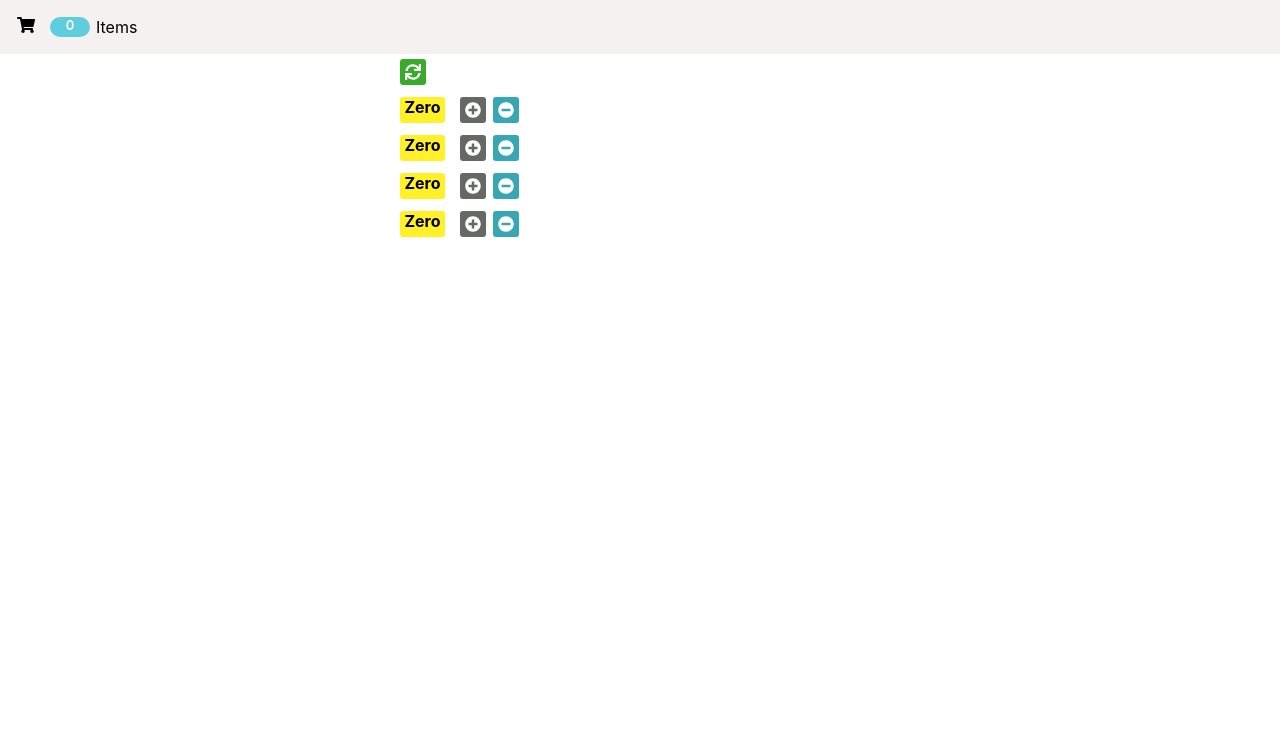
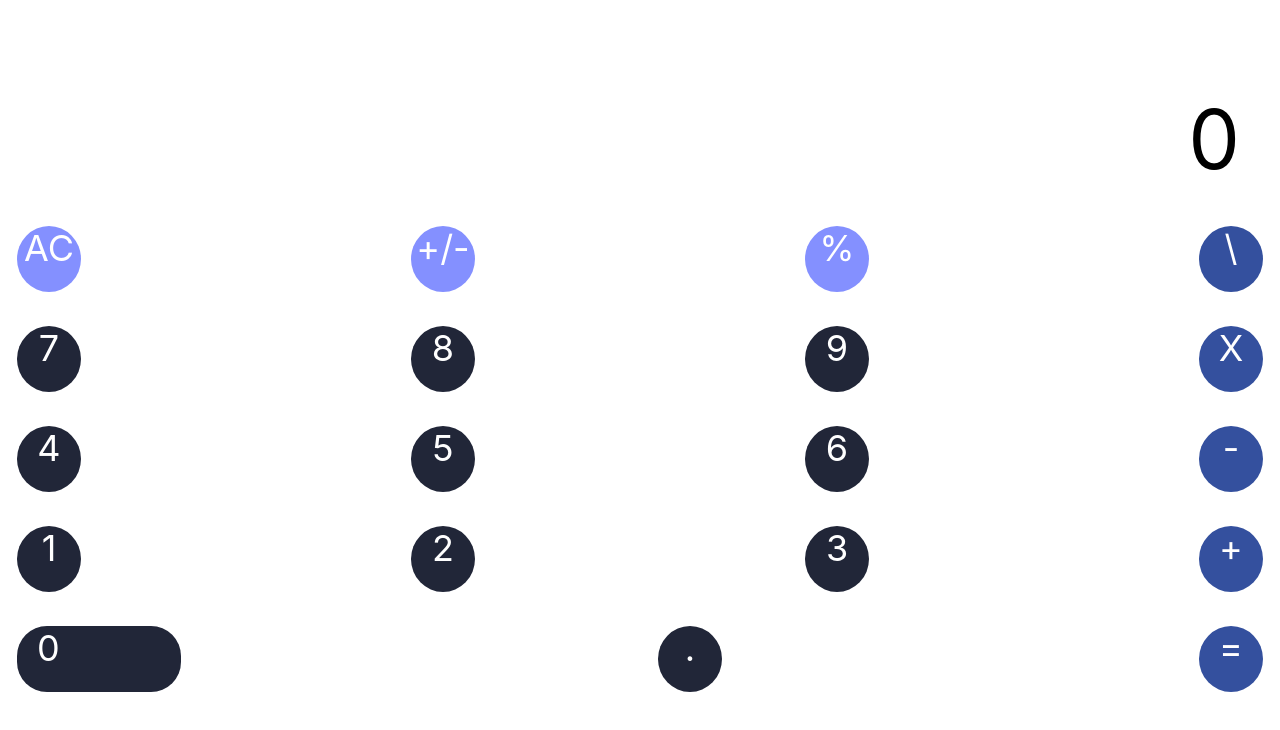
Before and after one commit to manarshaar/register, a React (Create React App) app: page / in a window 1280 px wide. Shown: the top 730 px of the page. Built offline with nearby package versions, Linux system fonts and the light colour scheme.

Commit message:
make the design

```diff
--- a/src/App.css
+++ b/src/App.css
@@ -1,18 +1,43 @@
-.wrapper{
+.screen{
+    padding-top: 90px;
+    padding-right: 40px;
+    padding-bottom: 20px;
+    text-align: right;
+    font-size: 82px;
+}
+
+.row{
     display: flex;
     flex-direction: row;
+    justify-content: space-between;
     padding: 17px;
-    background-color: rgba(245, 241, 241, 0.938);
 }
 
-.total{
-    margin-left: 15px;
-    margin-right: 6px;
-    background-color: rgb(94, 206, 221);
-    border-radius: 10px;
-    width: 40px;
+#zero{
+    width: 144px;
+    border-radius: 30px;
+    text-align: left;
+    padding-left: 20px;
+}
+
+.row > div{
+    width: 64px;
+    height: 66px;
+    border-radius: 50%;
+    text-align: center;
+    font-size: 36px;
+    font-weight: 400px;
     color: white;
-    font-size: small;
-    font-weight: 600;
-    text-align: center;
 }
+
+.num{
+    background-color: #212638;
+}
+
+.op{
+    background-color:#34509E;
+}
+
+#c{
+   background-color: #8490FF;
+}
--- a/src/App.js
+++ b/src/App.js
@@ -1,68 +1,68 @@
 import React from "react";
 import "./App.css";
-import { FontAwesomeIcon } from "@fortawesome/react-fontawesome";
-import { faShoppingCart } from "@fortawesome/free-solid-svg-icons";
-import Counter from "./components/Counter";
+// import { FontAwesomeIcon } from "@fortawesome/react-fontawesome";
+// import { faShoppingCart } from "@fortawesome/free-solid-svg-icons";
+// import Counter from "./components/Counter";
 
 class App extends React.Component {
   state = {
-    counters: [
-      { key: "1", sum: 0 },
-      { key: "2", sum: 0 },
-      { key: "3", sum: 0 },
-      { key: "4", sum: 0 },
-    ],
+    firstOp: 0,
+    secondOp: 0,
   };
 
-  handleRefresh() {
-    this.setState((prevState) => {
-      const newCounters = prevState.counters.map((c) => {
-        return { ...c, sum: 0 };
-      });
-      return { counters: newCounters };
-    });
-  }
-
-  handleAdd(key) {
-    this.setState((prevState) => {
-      const newCounters = prevState.counters.map((c) => {
-        if (c.key === key) return { ...c, sum: c.sum + 1 };
-        else return { ...c };
-      });
-      return { counters: newCounters };
-    });
-  }
-
-  handleSub(key) {
-    this.setState((prevState) => {
-      const newCounters = prevState.counters.map((c) => {
-        if (c.key === key && c.sum !== 0) return { ...c, sum: c.sum - 1 };
-        else return { ...c };
-      });
-      return { counters: newCounters };
-    });
-  }
+  // handleSub(key) {
+  //   this.setState((prevState) => {
+  //     const newCounters = prevState.counters.map((c) => {
+  //       if (c.key === key && c.sum !== 0) return { ...c, sum: c.sum - 1 };
+  //       else return { ...c };
+  //     });
+  //     return { counters: newCounters };
+  //   });
+  // }
 
   render() {
     return (
       <div className="App">
-        <div className="wrapper">
-          <FontAwesomeIcon icon={faShoppingCart} />
-          <div className="total">
-            {this.state.counters.reduce((acc, curr) => {
-              if (curr.sum > 0) return acc + 1;
-              return acc;
-            }, 0)}
+        <div className="screen">0</div>
+        <div className="Buttons">
+          <div className="row">
+            <div id="c" className="op">
+              AC
+            </div>
+            <div id="c" className="op">
+              +/-
+            </div>
+            <div id="c" className="op">
+              %
+            </div>
+            <div className="op">\</div>
           </div>
-          <div>Items</div>
+          <div className="row">
+            <div className="num">7</div>
+            <div className="num">8</div>
+            <div className="num">9</div>
+            <div className="op">X</div>
+          </div>
+          <div className="row">
+            <div className="num">4</div>
+            <div className="num">5</div>
+            <div className="num">6</div>
+            <div className="op">-</div>
+          </div>
+          <div className="row">
+            <div className="num">1</div>
+            <div className="num">2</div>
+            <div className="num">3</div>
+            <div className="op">+</div>
+          </div>
+          <div className="row">
+            <div id="zero" className="num">
+              0
+            </div>
+            <div className="num">.</div>
+            <div className="op">=</div>
+          </div>
         </div>
-
-        <Counter
-          c={this.state.counters}
-          refresh={this.handleRefresh.bind(this)}
-          add={this.handleAdd.bind(this)}
-          sub={this.handleSub.bind(this)}
-        />
       </div>
     );
   }
--- a/src/components/Counter/index.js
+++ /dev/null
@@ -1,32 +0,0 @@
-import "./style.css";
-import { FontAwesomeIcon } from "@fortawesome/react-fontawesome";
-import { faSync } from "@fortawesome/free-solid-svg-icons";
-import { faPlusCircle } from "@fortawesome/free-solid-svg-icons";
-import { faMinusCircle } from "@fortawesome/free-solid-svg-icons";
-
-export default function index(props) {
-  const counters = props.c;
-
-  return (
-    <div className="container">
-      <FontAwesomeIcon icon={faSync} className="icon" onClick={props.refresh} />
-      <div>
-        {counters.map(({ key, sum }) => (
-          <span key={key}>
-            <div className="counter">{sum === 0 ? "Zero" : sum}</div>
-            <FontAwesomeIcon
-              icon={faPlusCircle}
-              className="plus_icon"
-              onClick={() => props.add(key)}
-            />
-            <FontAwesomeIcon
-              icon={faMinusCircle}
-              className="minus_icon"
-              onClick={() => props.sub(key)}
-            />
-          </span>
-        ))}
-      </div>
-    </div>
-  );
-}
--- a/src/components/Counter/style.css
+++ /dev/null
@@ -1,43 +0,0 @@
-.container{
-    margin-top: 5px;
-    display: flex;
-    flex-direction: column;
-    margin-left: 400px;
-}
-.icon{
-    border-radius: 3px;
-    padding: 5px;
-    background-color: rgb(58, 170, 43);
-    color: white;
-}
-
-span{
-    display: flex;
-    flex-direction: row;
-    margin-top: 12px;
-}
-
-.plus_icon{
-    border-radius: 3px;
-    padding: 5px;
-    background-color: rgb(101, 104, 100);
-    color: white;
-    margin-left: 15px;
-    margin-right: 7px;
-}
-
-.minus_icon{
-    border-radius: 3px;
-    padding: 5px;
-    background-color: rgb(57, 166, 180);
-    color: white;
-}
-
-.counter{
-    background-color: rgba(255, 239, 22, 0.925);
-    font-weight: 700;
-    width: 45px;
-    text-align: center;
-    border-radius: 3px;
-
-}
```
Also changed, not shown: src/logo.svg (deleted).
